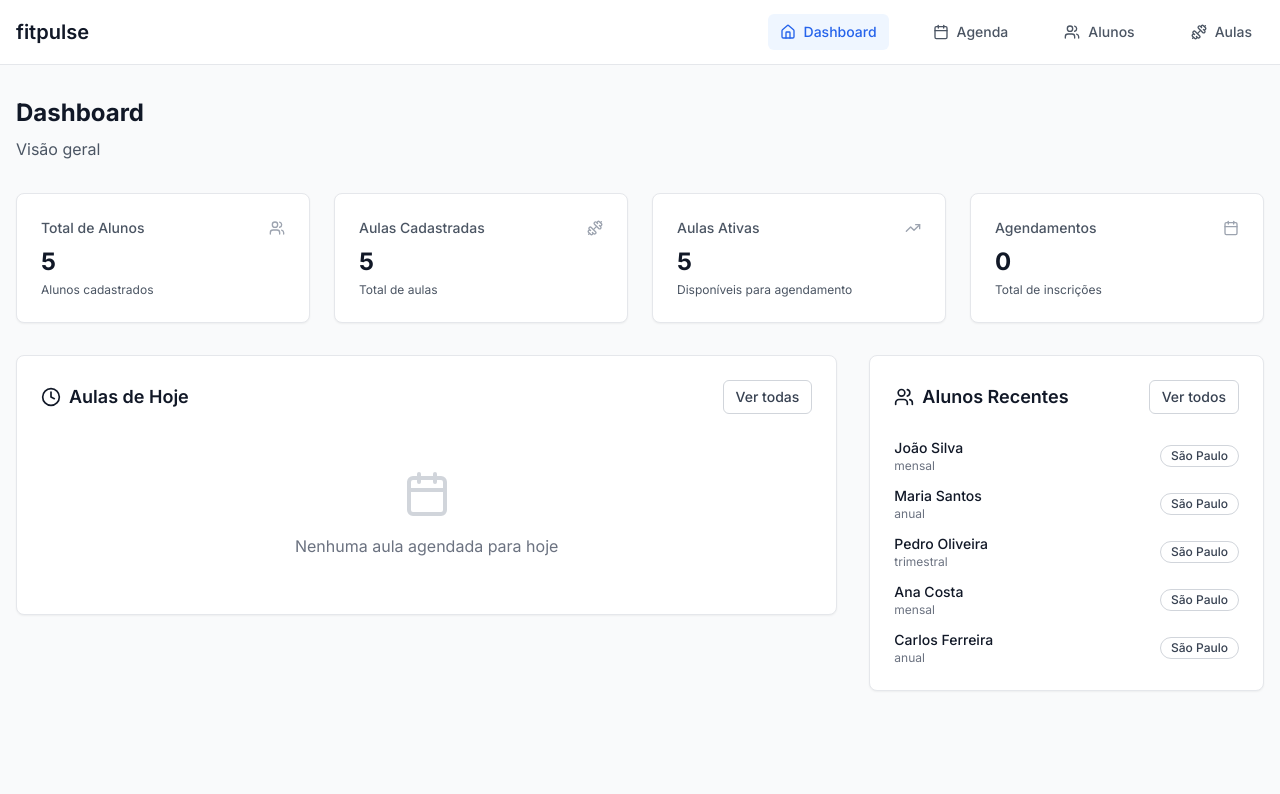
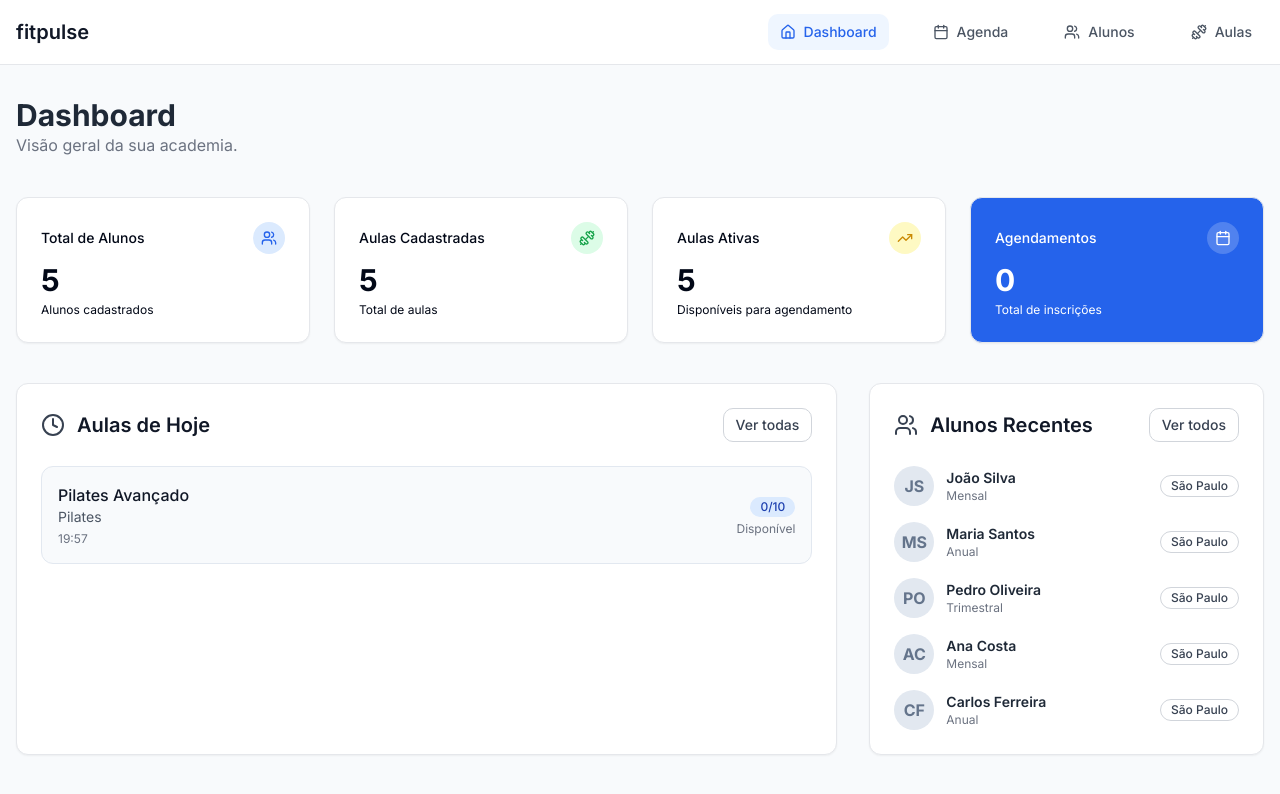
Before and after one commit to kenielnunes/fitpulse, a Next.js app: page / in a window 1280 px wide. Shown: the top 794 px of the page. Built offline with nearby package versions, Linux system fonts and the light colour scheme.

Commit message:
refactor: dashboard style

```diff
--- a/app/globals.css
+++ b/app/globals.css
@@ -13,13 +13,13 @@
 @layer base {
   :root {
     --background: 0 0% 100%;
-    --foreground: 240 10% 3.9%;
+    --foreground: 222.2 84% 4.9%;
+    --primary: 221.2 83.2% 53.3%;
+    --primary-foreground: 210 40% 98%;
     --card: 0 0% 100%;
     --card-foreground: 240 10% 3.9%;
     --popover: 0 0% 100%;
     --popover-foreground: 240 10% 3.9%;
-    --primary: 240 5.9% 10%;
-    --primary-foreground: 0 0% 98%;
     --secondary: 240 4.8% 95.9%;
     --secondary-foreground: 240 5.9% 10%;
     --muted: 240 4.8% 95.9%;
@@ -36,7 +36,7 @@
     --chart-3: 197 37% 24%;
     --chart-4: 43 74% 66%;
     --chart-5: 27 87% 67%;
-    --radius: 0.5rem;
+    --radius: 0.75rem;
   }
   .dark {
     --background: 240 10% 3.9%;
--- a/app/page.tsx
+++ b/app/page.tsx
@@ -2,11 +2,13 @@
 
 import { Calendar, Users, Dumbbell, TrendingUp, Clock } from "lucide-react"
 import Link from "next/link"
-import { useGymStore } from "@/lib/store"
 import { useMemo } from "react"
-import { Card, CardContent, CardHeader, CardTitle } from "@/components/shared/ui/Card"
 import { Button } from "@/components/shared/ui/Button"
 import { Badge } from "@/components/shared/ui/Badge"
+import { useGymStore } from "@/lib/store"
+import { MetricCard } from "@/components/shared/cards/MetricCard"
+import { DashboardSectionCard } from "@/components/shared/cards/DashboardSectionCard"
+
 
 export default function HomePage() {
   const { students, classes } = useGymStore()
@@ -14,116 +16,92 @@ export default function HomePage() {
   const stats = useMemo(() => {
     const totalStudents = students.length
     const totalClasses = classes.length
-    const activeClasses = classes.filter((c) => c.status === "aberta").length
+    const activeClasses = classes.filter(c => c.status === "aberta").length
     const totalEnrollments = classes.reduce((acc, cls) => acc + cls.participants.length, 0)
-
-    return {
-      totalStudents,
-      totalClasses,
-      activeClasses,
-      totalEnrollments,
-    }
-  }, [students, classes])
+    return { totalStudents, totalClasses, activeClasses, totalEnrollments }
+  }, [students, classes]);
 
   const todayClasses = useMemo(() => {
-    const today = new Date().toDateString()
-    return classes
-      .filter((cls) => new Date(cls.dateTime).toDateString() === today)
-      .sort((a, b) => new Date(a.dateTime).getTime() - new Date(b.dateTime).getTime())
-      .slice(0, 3)
-  }, [classes])
+    const today = new Date('2025-08-04').toDateString()
+    return classes.filter(cls => new Date(cls.dateTime).toDateString() === today).sort((a, b) => new Date(a.dateTime).getTime() - new Date(b.dateTime).getTime()).slice(0, 3)
+  }, [classes]);
 
   const recentStudents = useMemo(() => {
     return students.sort((a, b) => new Date(b.createdAt).getTime() - new Date(a.createdAt).getTime()).slice(0, 5)
-  }, [students])
+  }, [students]);
 
   return (
-    <div className="min-h-screen bg-gray-50">
+    <div className="min-h-screen bg-slate-50">
       <div className="container mx-auto px-4 py-8">
-        {/* Header */}
-        <div className="mb-8">
-          <h1 className="text-2xl font-bold text-gray-900 mb-2">Dashboard</h1>
-          <p className="text-gray-600">Visão geral</p>
+        <div className="mb-10">
+          <h1 className="text-3xl font-bold text-gray-800">Dashboard</h1>
+          <p className="text-gray-500">Visão geral da sua academia.</p>
         </div>
 
-        <div className="grid grid-cols-1 md:grid-cols-2 lg:grid-cols-4 gap-6 mb-8">
-          <Card>
-            <CardHeader className="flex flex-row items-center justify-between space-y-0 pb-2">
-              <CardTitle className="text-sm font-medium text-gray-600">Total de Alunos</CardTitle>
-              <Users className="h-4 w-4 text-gray-400" />
-            </CardHeader>
-            <CardContent>
-              <div className="text-2xl font-bold text-gray-900">{stats.totalStudents}</div>
-              <p className="text-xs text-gray-600 mt-1">Alunos cadastrados</p>
-            </CardContent>
-          </Card>
-
-          <Card>
-            <CardHeader className="flex flex-row items-center justify-between space-y-0 pb-2">
-              <CardTitle className="text-sm font-medium text-gray-600">Aulas Cadastradas</CardTitle>
-              <Dumbbell className="h-4 w-4 text-gray-400" />
-            </CardHeader>
-            <CardContent>
-              <div className="text-2xl font-bold text-gray-900">{stats.totalClasses}</div>
-              <p className="text-xs text-gray-600 mt-1">Total de aulas</p>
-            </CardContent>
-          </Card>
-
-          <Card>
-            <CardHeader className="flex flex-row items-center justify-between space-y-0 pb-2">
-              <CardTitle className="text-sm font-medium text-gray-600">Aulas Ativas</CardTitle>
-              <TrendingUp className="h-4 w-4 text-gray-400" />
-            </CardHeader>
-            <CardContent>
-              <div className="text-2xl font-bold text-gray-900">{stats.activeClasses}</div>
-              <p className="text-xs text-gray-600 mt-1">Disponíveis para agendamento</p>
-            </CardContent>
-          </Card>
-
-          <Card>
-            <CardHeader className="flex flex-row items-center justify-between space-y-0 pb-2">
-              <CardTitle className="text-sm font-medium text-gray-600">Agendamentos</CardTitle>
-              <Calendar className="h-4 w-4 text-gray-400" />
-            </CardHeader>
-            <CardContent>
-              <div className="text-2xl font-bold text-gray-900">{stats.totalEnrollments}</div>
-              <p className="text-xs text-gray-600 mt-1">Total de inscrições</p>
-            </CardContent>
-          </Card>
+        <div className="grid grid-cols-1 md:grid-cols-2 lg:grid-cols-4 gap-6 mb-10">
+          <MetricCard
+            title="Total de Alunos"
+            value={stats.totalStudents}
+            subtitle="Alunos cadastrados"
+            icon={Users}
+            iconBgColor="bg-blue-100"
+            iconColor="text-blue-600"
+          />
+          <MetricCard
+            title="Aulas Cadastradas"
+            value={stats.totalClasses}
+            subtitle="Total de aulas"
+            icon={Dumbbell}
+            iconBgColor="bg-green-100"
+            iconColor="text-green-600"
+          />
+          <MetricCard
+            title="Aulas Ativas"
+            value={stats.activeClasses}
+            subtitle="Disponíveis para agendamento"
+            icon={TrendingUp}
+            iconBgColor="bg-yellow-100"
+            iconColor="text-yellow-600"
+          />
+          <MetricCard
+            title="Agendamentos"
+            value={stats.totalEnrollments}
+            subtitle="Total de inscrições"
+            icon={Calendar}
+            iconBgColor="bg-white/20"
+            iconColor="text-white"
+            className="bg-blue-600 text-white"
+          />
         </div>
 
         <div className="grid grid-cols-1 lg:grid-cols-3 gap-8">
           <div className="lg:col-span-2">
-            <Card>
-              <CardHeader className="flex flex-row items-center justify-between">
-                <CardTitle className="flex items-center gap-2">
-                  <Clock className="h-5 w-5" />
-                  Aulas de Hoje
-                </CardTitle>
-                <Link href="/agenda">
-                  <Button variant="outline" size="sm">
-                    Ver todas
-                  </Button>
+            <DashboardSectionCard
+              title="Aulas de Hoje"
+              icon={Clock}
+              buttonText="Ver todas"
+              buttonHref="/agenda"
+            >
+              {todayClasses.length === 0 ? (
+                <div className="text-center py-12 flex flex-col items-center justify-center flex-1">
+                  <div className="h-16 w-16 flex items-center justify-center rounded-full bg-slate-100 mb-4">
+                    <Calendar className="h-8 w-8 text-slate-400" />
+                  </div>
+                  <p className="text-gray-500 font-medium">Nenhuma aula para hoje.</p>
+                  <p className="text-sm text-gray-400">Que tal criar uma nova aula?</p>
+                  <Link href="/aulas/nova" className="mt-4">
+                    <Button>Criar nova aula</Button>
                   </Link>
-              </CardHeader>
-              <CardContent>
-                {todayClasses.length === 0 ? (
-                  <div className="text-center py-8">
-                    <Calendar className="h-12 w-12 text-gray-300 mx-auto mb-4" />
-                    <p className="text-gray-500">Nenhuma aula agendada para hoje</p>
                 </div>
               ) : (
                 <div className="space-y-4">
                   {todayClasses.map((cls) => (
-                      <div key={cls.id} className="flex items-center justify-between p-4 bg-gray-50 rounded-lg">
+                    <div key={cls.id} className="flex items-center justify-between p-4 bg-slate-50 hover:bg-slate-100 rounded-lg border border-slate-200 transition-colors">
                       <div>
                         <h4 className="font-medium text-gray-900">{cls.description}</h4>
                         <p className="text-sm text-gray-600">{cls.type}</p>
                         <p className="text-xs text-gray-500 mt-1">
-                            {new Date(cls.dateTime).toLocaleTimeString("pt-BR", {
-                              hour: "2-digit",
-                              minute: "2-digit",
-                            })}
+                          {new Date(cls.dateTime).toLocaleTimeString("pt-BR", { hour: "2-digit", minute: "2-digit" })}
                         </p>
                       </div>
                       <div className="text-right">
@@ -138,46 +116,35 @@ export default function HomePage() {
                   ))}
                 </div>
               )}
-              </CardContent>
-            </Card>
+            </DashboardSectionCard>
           </div>
 
           <div>
-            <Card>
-              <CardHeader className="flex flex-row items-center justify-between">
-                <CardTitle className="flex items-center gap-2">
-                  <Users className="h-5 w-5" />
-                  Alunos Recentes
-                </CardTitle>
-                <Link href="/students">
-                  <Button variant="outline" size="sm">
-                    Ver todos
-                  </Button>
-                </Link>
-              </CardHeader>
-              <CardContent>
-                {recentStudents.length === 0 ? (
-                  <div className="text-center py-8">
-                    <Users className="h-12 w-12 text-gray-300 mx-auto mb-4" />
-                    <p className="text-gray-500">Nenhum aluno cadastrado</p>
+            <DashboardSectionCard
+              title="Alunos Recentes"
+              icon={Users}
+              buttonText="Ver todos"
+              buttonHref="/alunos"
+            >
+              {recentStudents.length > 0 ? (
+                <div className="space-y-4">
+                  {recentStudents.map((student) => (
+                    <div key={student.id} className="flex items-center">
+                      <div className="h-10 w-10 rounded-full bg-slate-200 flex items-center justify-center font-bold text-slate-500 mr-3">
+                        {student.name.split(' ').map(n => n[0]).slice(0, 2).join('')}
                       </div>
-                ) : (
-                  <div className="space-y-3">
-                    {recentStudents.map((student) => (
-                      <div key={student.id} className="flex items-center justify-between">
-                        <div>
-                          <p className="font-medium text-gray-900 text-sm">{student.name}</p>
-                          <p className="text-xs text-gray-500">{student.planType}</p>
+                      <div className="flex-1">
+                        <p className="font-semibold text-gray-800 text-sm">{student.name}</p>
+                        <p className="text-xs text-gray-500 capitalize">{student.planType}</p>
                       </div>
-                        <Badge variant="outline" className="text-xs">
-                          {student.city || "N/A"}
-                        </Badge>
+                      <Badge variant="outline">{student.city || "N/A"}</Badge>
                     </div>
                   ))}
                 </div>
+              ) : (
+                <p className="text-sm text-center text-gray-500 m-auto">Nenhum aluno cadastrado ainda.</p>
               )}
-              </CardContent>
-            </Card>
+            </DashboardSectionCard>
           </div>
         </div>
       </div>
--- a/tailwind.config.ts
+++ b/tailwind.config.ts
@@ -10,53 +10,26 @@ const config: Config = {
 	theme: {
 		extend: {
 			colors: {
-  			background: 'hsl(var(--background))',
-  			foreground: 'hsl(var(--foreground))',
-  			card: {
-  				DEFAULT: 'hsl(var(--card))',
-  				foreground: 'hsl(var(--card-foreground))'
+				border: "hsl(var(--border))",
+				input: "hsl(var(--input))",
+				background: "hsl(var(--background))",
+				foreground: "hsl(var(--foreground))",
+				primary: {
+					DEFAULT: "hsl(var(--primary))",
+					foreground: "hsl(var(--primary-foreground))",
 				},
-  			popover: {
-  				DEFAULT: 'hsl(var(--popover))',
-  				foreground: 'hsl(var(--popover-foreground))'
+				brand: {
+					light: "#f0f5ff",
+					medium: "#4A6CFD",
+					dark: "#2a43a8",
 				},
-  			primary: {
-  				DEFAULT: 'hsl(var(--primary))',
-  				foreground: 'hsl(var(--primary-foreground))'
-  			},
-  			secondary: {
-  				DEFAULT: 'hsl(var(--secondary))',
-  				foreground: 'hsl(var(--secondary-foreground))'
-  			},
-  			muted: {
-  				DEFAULT: 'hsl(var(--muted))',
-  				foreground: 'hsl(var(--muted-foreground))'
-  			},
-  			accent: {
-  				DEFAULT: 'hsl(var(--accent))',
-  				foreground: 'hsl(var(--accent-foreground))'
-  			},
-  			destructive: {
-  				DEFAULT: 'hsl(var(--destructive))',
-  				foreground: 'hsl(var(--destructive-foreground))'
-  			},
-  			border: 'hsl(var(--border))',
-  			input: 'hsl(var(--input))',
-  			ring: 'hsl(var(--ring))',
-  			chart: {
-  				'1': 'hsl(var(--chart-1))',
-  				'2': 'hsl(var(--chart-2))',
-  				'3': 'hsl(var(--chart-3))',
-  				'4': 'hsl(var(--chart-4))',
-  				'5': 'hsl(var(--chart-5))'
-  			}
 			},
 			borderRadius: {
-  			lg: 'var(--radius)',
-  			md: 'calc(var(--radius) - 2px)',
-  			sm: 'calc(var(--radius) - 4px)'
-  		}
-  	}
+				lg: "var(--radius)",
+				md: "calc(var(--radius) - 2px)",
+				sm: "calc(var(--radius) - 4px)",
+			},
+		},
 	},
 	plugins: [require("tailwindcss-animate")],
 };
```
Also changed, not shown: components/modules/class/ClassDetailsModal.tsx (+6 -6 lines), components/modules/class/ClassForm.tsx (+7 -7 lines), components/modules/class/ClassParticipantsSection.tsx (+5 -5 lines), components/modules/student/StudentForm.tsx (+6 -6 lines), lib/design-system.ts (deleted, +0 -63 lines), app/fonts/GeistMonoVF.woff (deleted), app/fonts/GeistVF.woff (deleted). Lines whose indentation alone changed are shown as unchanged.
